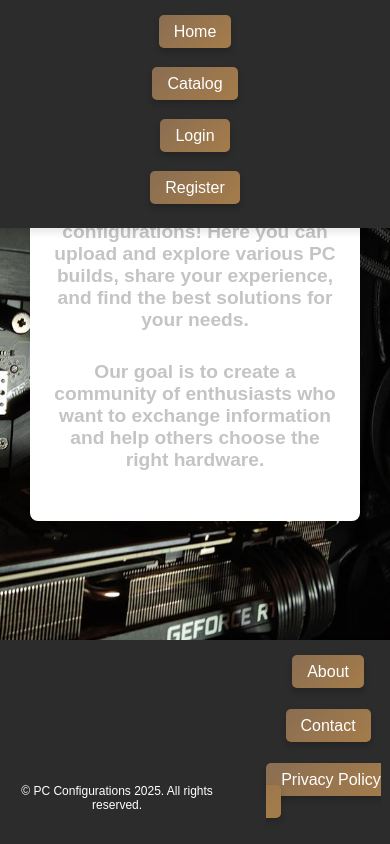
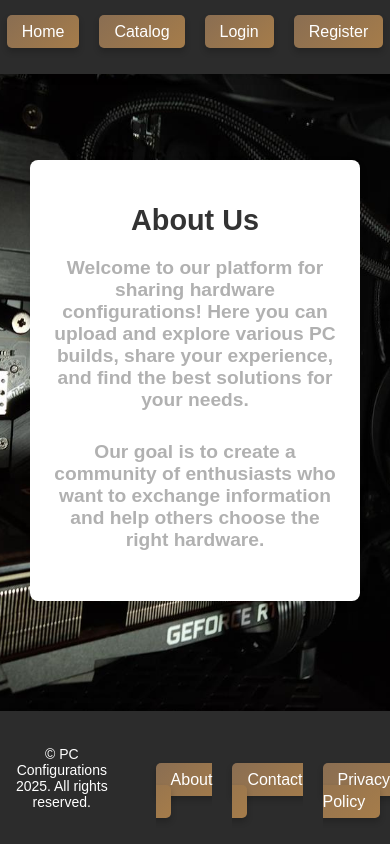
Before and after one commit to Pijomir/React-JS-2025-SoftUni-Project-PC-Configurations, a React (Vite) app in the folder client/: page /about in a window 390 px wide. Built offline with nearby package versions, Linux system fonts and the light colour scheme.

Commit message:
minor CSS/HTML corrections

```diff
--- a/client/src/App.css
+++ b/client/src/App.css
@@ -113,26 +113,6 @@ footer p {
     font-size: 14px;
 }
 
-@media (max-width: 768px) {
-    nav ul {
-        flex-direction: column;
-        align-items: center;
-    }
-
-    footer nav ul {
-        flex-direction: column;
-        align-items: center;
-    }
-
-    footer p {
-        font-size: 12px;
-    }
-
-    header nav ul li {
-        margin-bottom: 10px;
-    }
-}
-
 .home {
     max-width: 100vw;
     min-height: 80vh;
@@ -199,6 +179,7 @@ footer p {
 
 .home, .about, .contacts, .privacy, .login, .register {
     padding: 30px;
+    margin-top: 5em;
     text-align: center;
     animation: fadeInUp 1s ease-out;
 }
@@ -207,13 +188,13 @@ footer p {
     font-size: 2.5rem;
     font-weight: bolder;
     margin-bottom: 20px;
-    color: #c4c4c4;
+    color: #b1b1b1;
 }
 
 .home p, .about p, .contacts p, .privacy p {
     font-size: 1.2rem;
     font-weight: bolder;
-    color: #c4c4c4;
+    color: #b1b1b1;
     margin-bottom: 30px;
 }
 
--- a/client/src/components/app_info/Privacy.jsx
+++ b/client/src/components/app_info/Privacy.jsx
@@ -2,14 +2,12 @@ export default function Privacy() {
     return (
         <section className="privacy">
             <div className="privacy-content">
-                <h1>Privacy Policy</h1>
+                <h2>Privacy Policy</h2>
                 <p>We are committed to protecting your privacy. This policy explains how we collect, use, and protect your personal information.</p>
-                <h2>Information Collection</h2>
-                <p>We may collect personal information such as your name, email address, and contact details when you use our services or interact with us.</p>
+                <h2>Information Collection & Data Protection</h2>
+                <p>We may collect personal information such as your name, email address, and contact details when you use our services or interact with us.We take reasonable precautions to protect your personal information from unauthorized access, use, or disclosure.</p>
                 <h2>Use of Information</h2>
                 <p>Your information will be used solely to improve your experience with our website and services, and will not be shared with third parties without your consent.</p>
-                <h2>Data Protection</h2>
-                <p>We take reasonable precautions to protect your personal information from unauthorized access, use, or disclosure.</p>
             </div>
         </section>
     );
--- a/client/src/components/catalog/PCConfigurationEdit.jsx
+++ b/client/src/components/catalog/PCConfigurationEdit.jsx
@@ -1,6 +1,5 @@
-import { Navigate, useNavigate, useParams } from "react-router";
+import { useNavigate, useParams } from "react-router";
 import { useEditConfiguration, useOneConfiguration } from "../../api/PCConfigurationsApi";
-import useUserAuth from "../../hooks/useUserAuth";
 
 export default function PCConfigurationEdit() {
     const navigate = useNavigate();
@@ -15,6 +14,7 @@ export default function PCConfigurationEdit() {
 
         navigate(`/configurations/${configurationId}/info`);
     }
+
 
     return (
         <div className="container">
```
